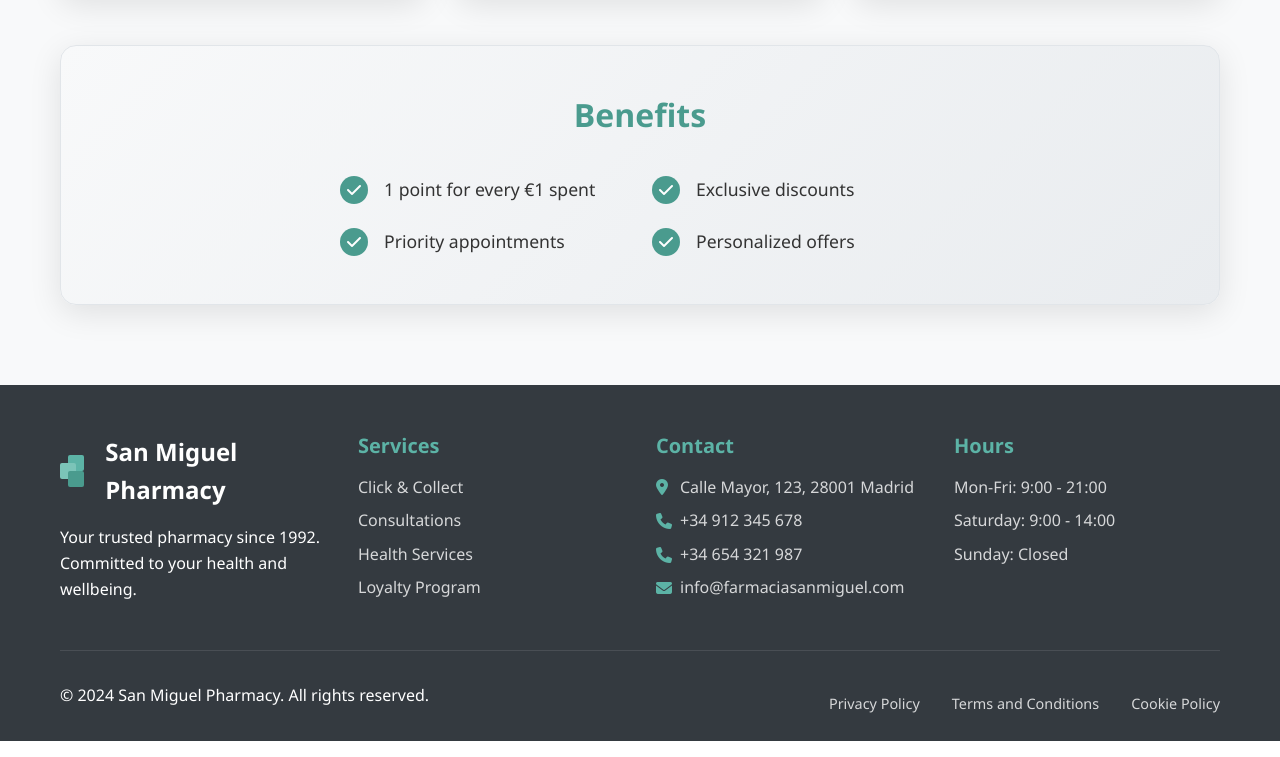
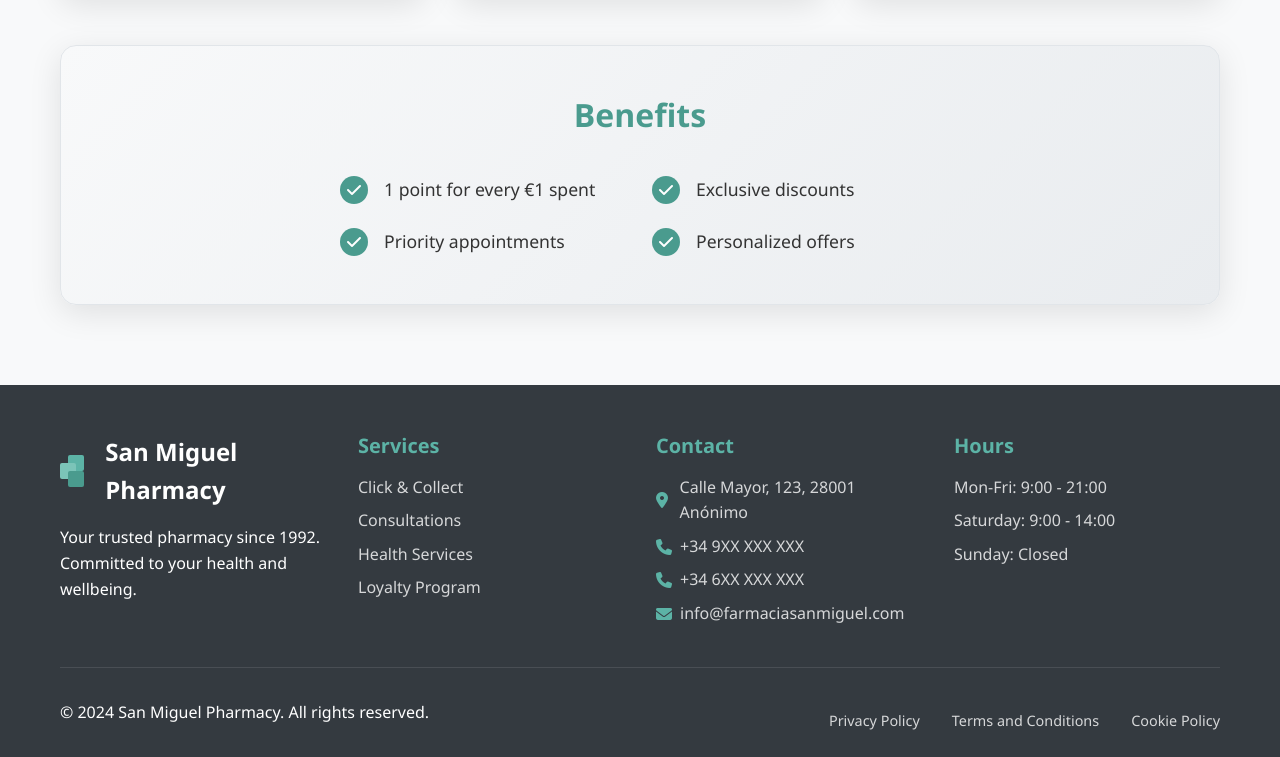
Before and after one commit to ignaciodeeulate/farmacia-san-miguel-website, a plain HTML site: page index.html in a window 1280 px wide. Shown: the part 3148-3905 px from the top of the page. Drawn offline with Linux system fonts and the light colour scheme.

```diff
--- a/index.html
+++ b/index.html
@@ -10,7 +10,7 @@
     <link rel="stylesheet" href="https://cdnjs.cloudflare.com/ajax/libs/font-awesome/6.4.0/css/all.min.css">
 
     <!-- Custom CSS -->
-    <link rel="stylesheet" href="styles.css?v=2024071215">
+    <link rel="stylesheet" href="styles.css?v=2024071216">
 </head>
 <body>
     <!-- Header -->
@@ -366,9 +366,9 @@
                 <div class="footer-section">
                     <h4 data-translate="footer_contact">Contacto</h4>
                     <div class="contact-info">
-                        <p><i class="fas fa-map-marker-alt"></i> Calle Mayor, 123, 28001 Madrid</p>
-                        <p><i class="fas fa-phone"></i> +34 912 345 678</p>
-                        <p><i class="fas fa-phone"></i> +34 654 321 987</p>
+                        <p><i class="fas fa-map-marker-alt"></i> Calle Mayor, 123, 28001 Anónimo</p>
+                        <p><i class="fas fa-phone"></i> +34 9XX XXX XXX</p>
+                        <p><i class="fas fa-phone"></i> +34 6XX XXX XXX</p>
                         <p><i class="fas fa-envelope"></i> info@farmaciasanmiguel.com</p>
                     </div>
                 </div>
```
